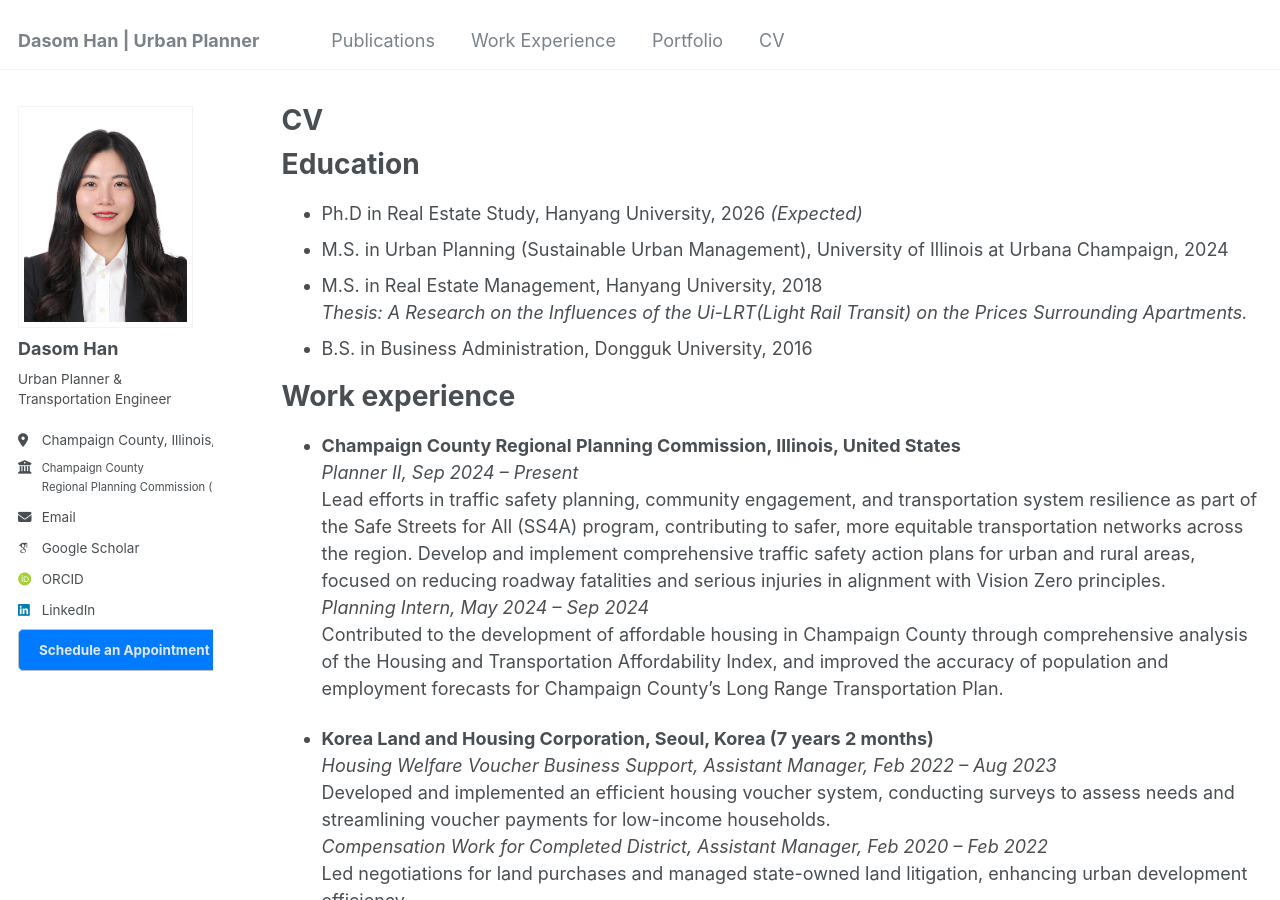
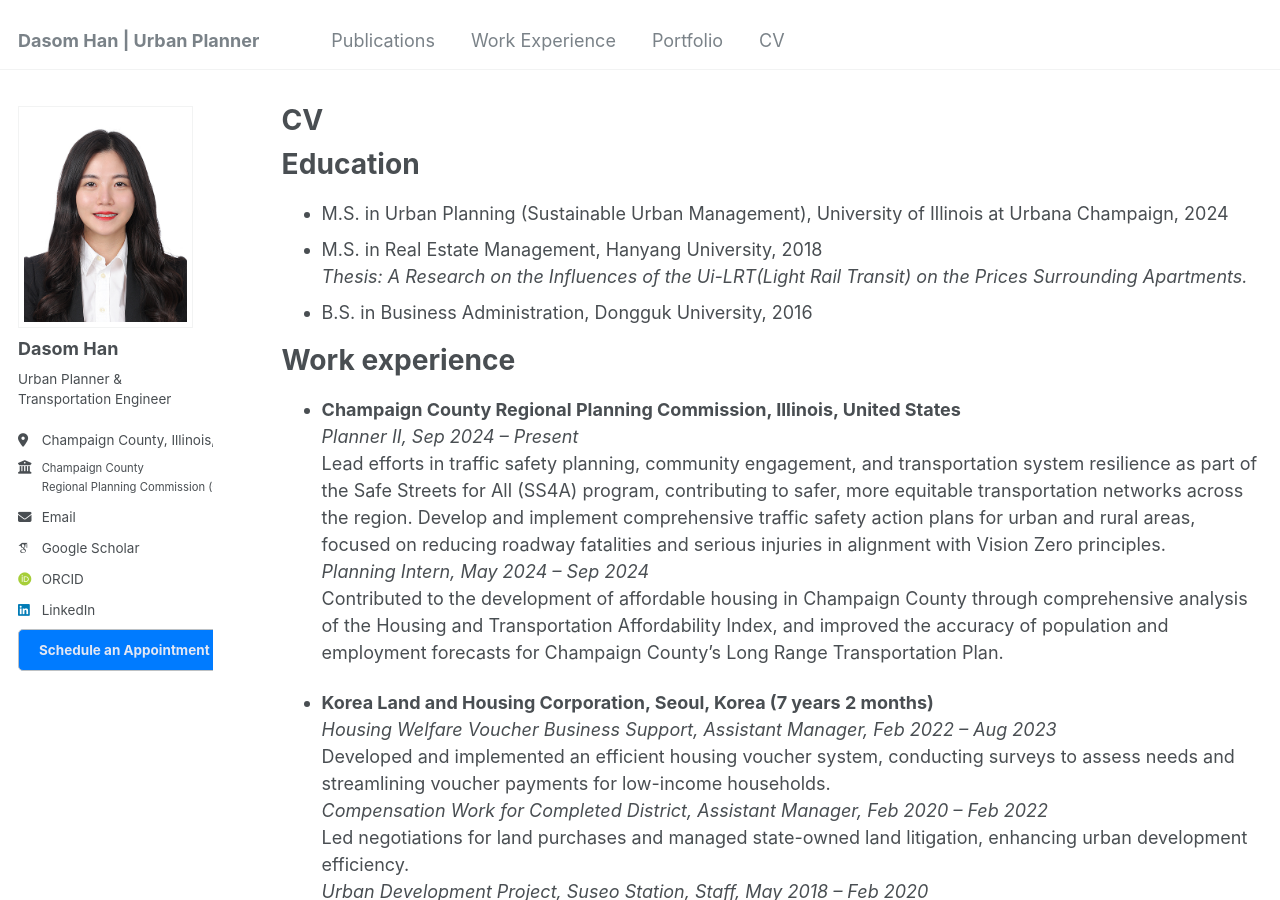
Before and after one commit to dasomh/dasomh.github.io, a Jekyll site: the page built from _pages/cv.md, in a window 1280 px wide and 900 px high. Built offline with Jekyll 4.4.1, drawn with Linux system fonts in a browser that asks for light colours; some web fonts are replaced.

Commit message:
Update cv.md

```diff
--- a/_pages/cv.md
+++ b/_pages/cv.md
@@ -11,7 +11,6 @@ redirect_from:
 
 Education
 ======
-* Ph.D in Real Estate Study, Hanyang University, 2026 <em>(Expected)</em>
 * M.S. in Urban Planning (Sustainable Urban Management), University of Illinois at Urbana Champaign, 2024
 * M.S. in Real Estate Management, Hanyang University, 2018<br><em>Thesis: A Research on the Influences of the Ui-LRT(Light Rail Transit) on the Prices Surrounding Apartments.</em>
 * B.S. in Business Administration, Dongguk University, 2016
```
